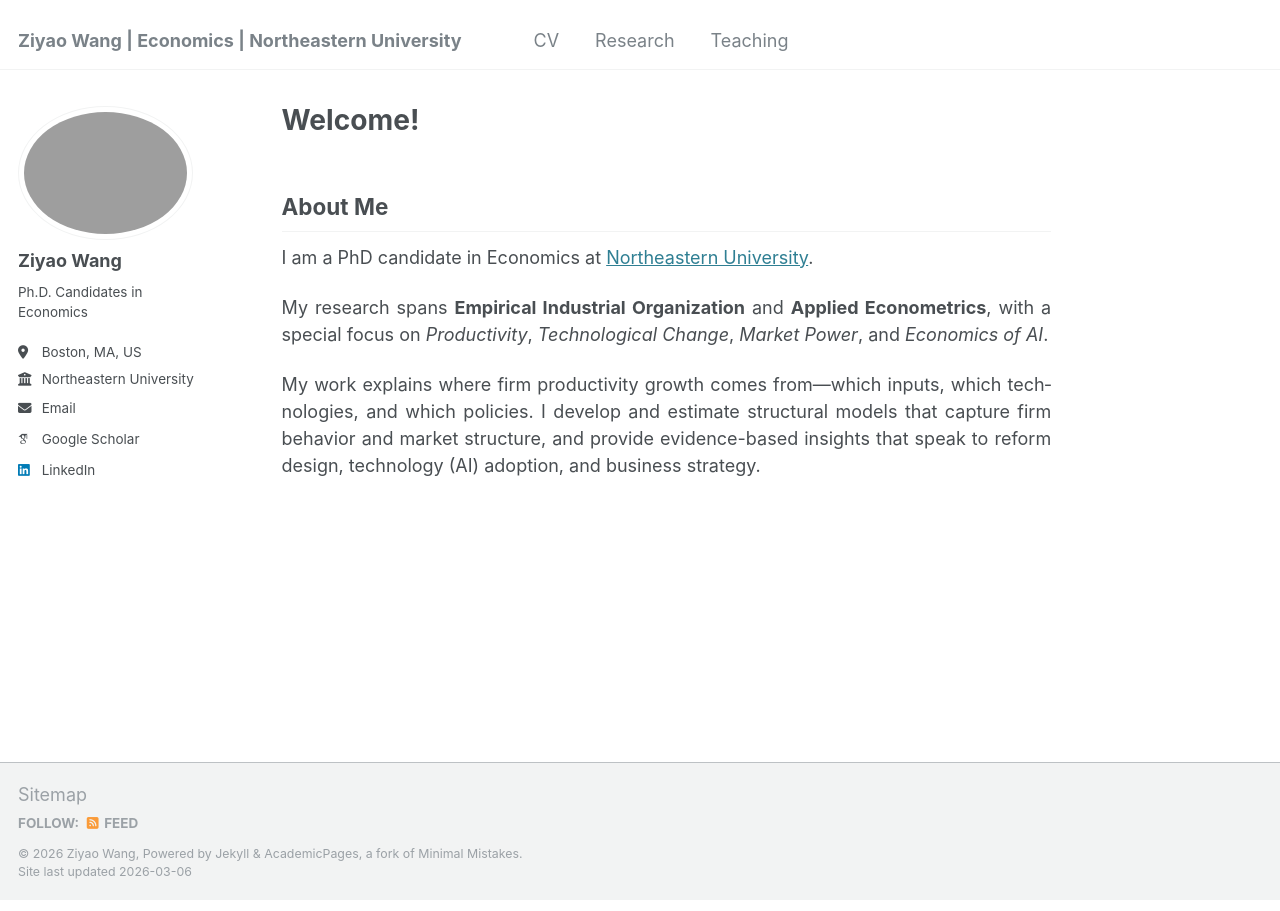
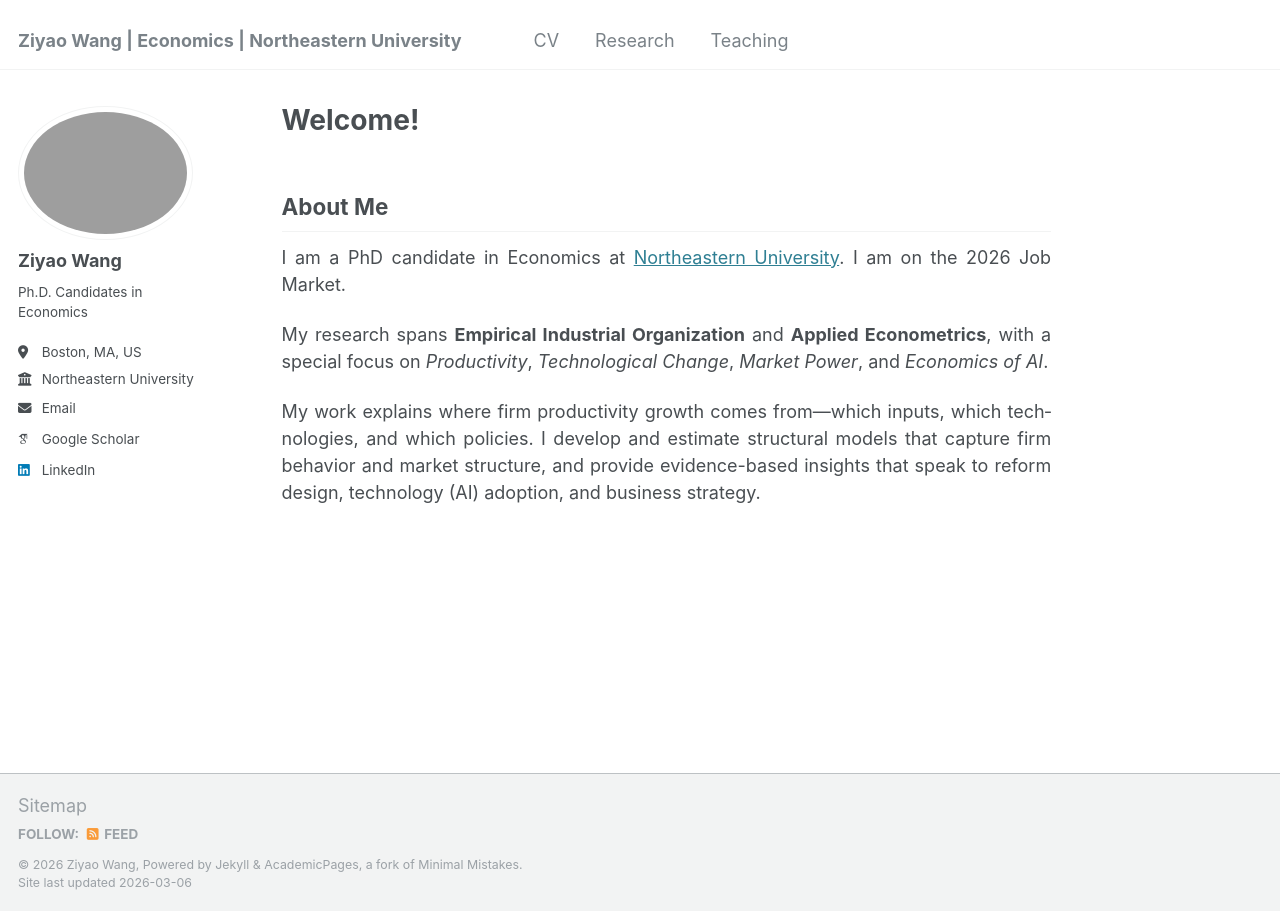
Before and after one commit to ziyaowangecon/ziyaowangecon.github.io, a Jekyll site: the page built from _pages/about.md, in a window 1280 px wide. Built offline with Jekyll 4.4.1, drawn with Linux system fonts in a browser that asks for light colours; some web fonts are replaced.

Commit message:
Update about.md

```diff
--- a/_pages/about.md
+++ b/_pages/about.md
@@ -19,7 +19,7 @@
 <div class="justify" markdown="1">
 
 ## About Me
-I am a PhD candidate in Economics at [Northeastern University](https://cssh.northeastern.edu/economics/).
+I am a PhD candidate in Economics at [Northeastern University](https://cssh.northeastern.edu/economics/). I am on the 2026 Job Market.
 
 My research spans **Empirical Industrial Organization** and **Applied Econometrics**, with a special focus on *Productivity*, *Technological Change*, *Market Power*, and *Economics of AI*.
 
```
